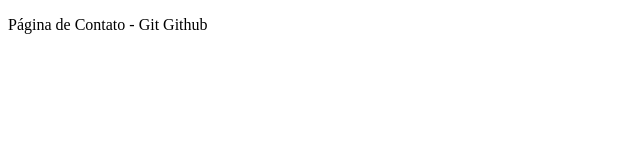
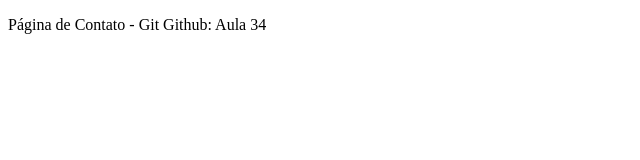
Before and after one commit to PaulHVM/GithubIssues, a plain HTML site: page contato.html in a window 1280 px wide. Shown: the full height of the page, 0-640 px from the left. Drawn offline with Linux system fonts and the light colour scheme.

Commit message:
corrigindo bug associado a milestone - fixes #1

```diff
--- a/contato.html
+++ b/contato.html
@@ -7,6 +7,6 @@
     <title>Document</title>
 </head>
 <body>
-    <p>Página de Contato - Git Github</p>
+    <p>Página de Contato - Git Github: Aula 34</p>
 </body>
 </html>
```
